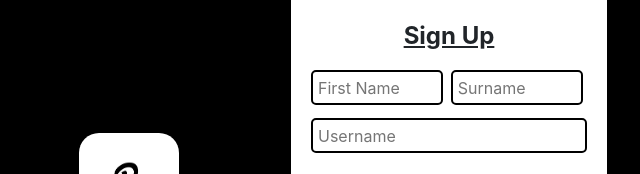
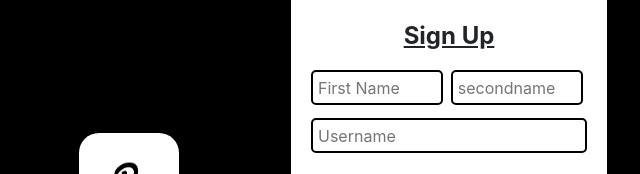
Before and after one commit to Sanjeevan1122003/resumemaker, a website: page public/sign.html in a window 1280 px wide. Shown: the part 164-338 px from the top of the page, 351-991 px from the left. Drawn offline with nearby package versions, Linux system fonts and the light colour scheme.

Commit message:
Update sign.html

```diff
--- a/public/sign.html
+++ b/public/sign.html
@@ -242,7 +242,7 @@
                         <div class="signup-card-from-name-container">
                             <input type="text" id="firstName" name="firstname" placeholder="First Name"
                                 required><br><br>
-                            <input type="text" id="surname" name="surname" placeholder="Surname" required><br><br>
+                            <input type="text" id="secondname" name="secondname" placeholder="secondname" required><br><br>
                         </div>
                         <input type="text" id="username" name="username" placeholder="Username" required><br><br>
                         <div class="signup-card-from-gender-container">
```
